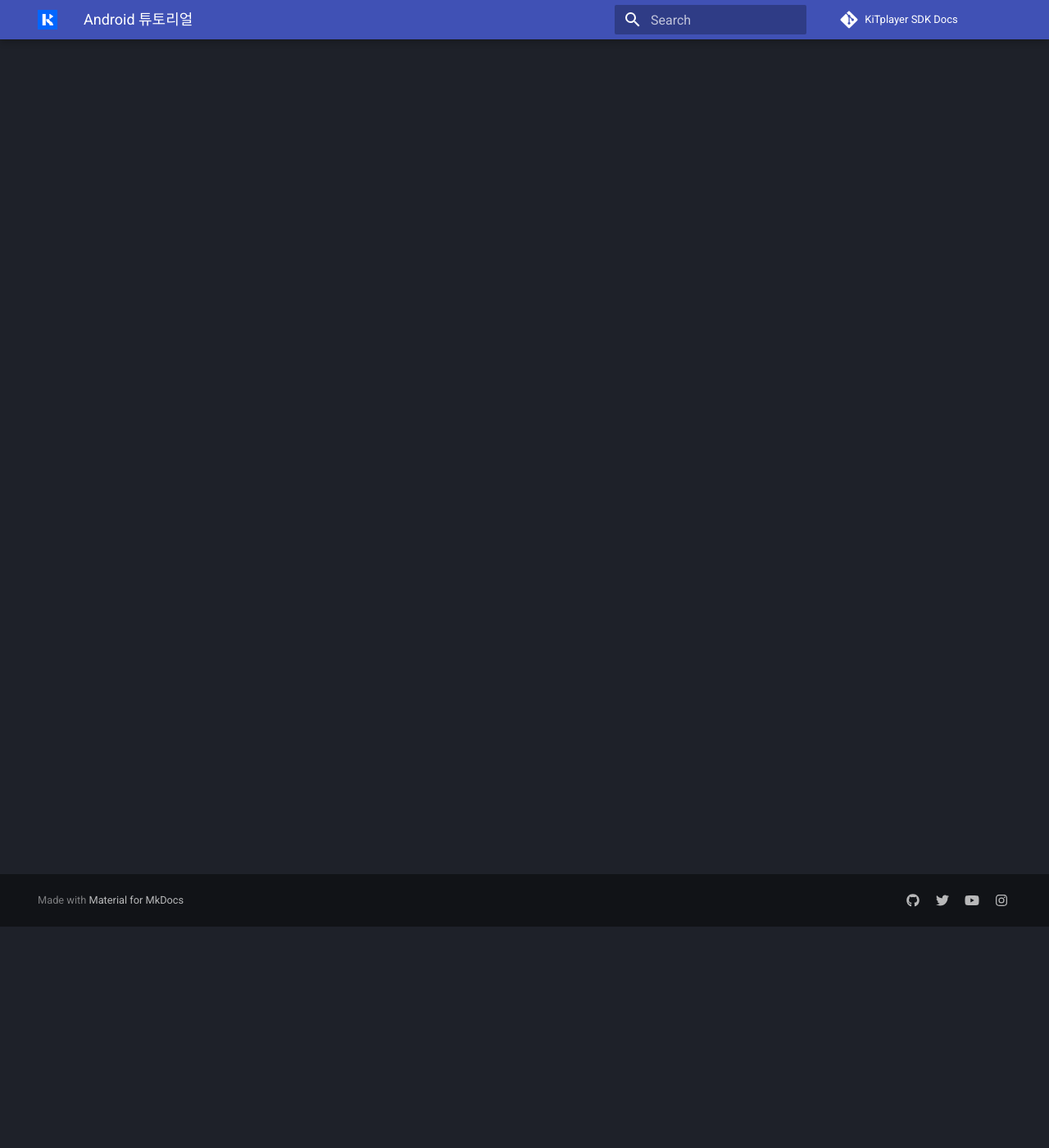
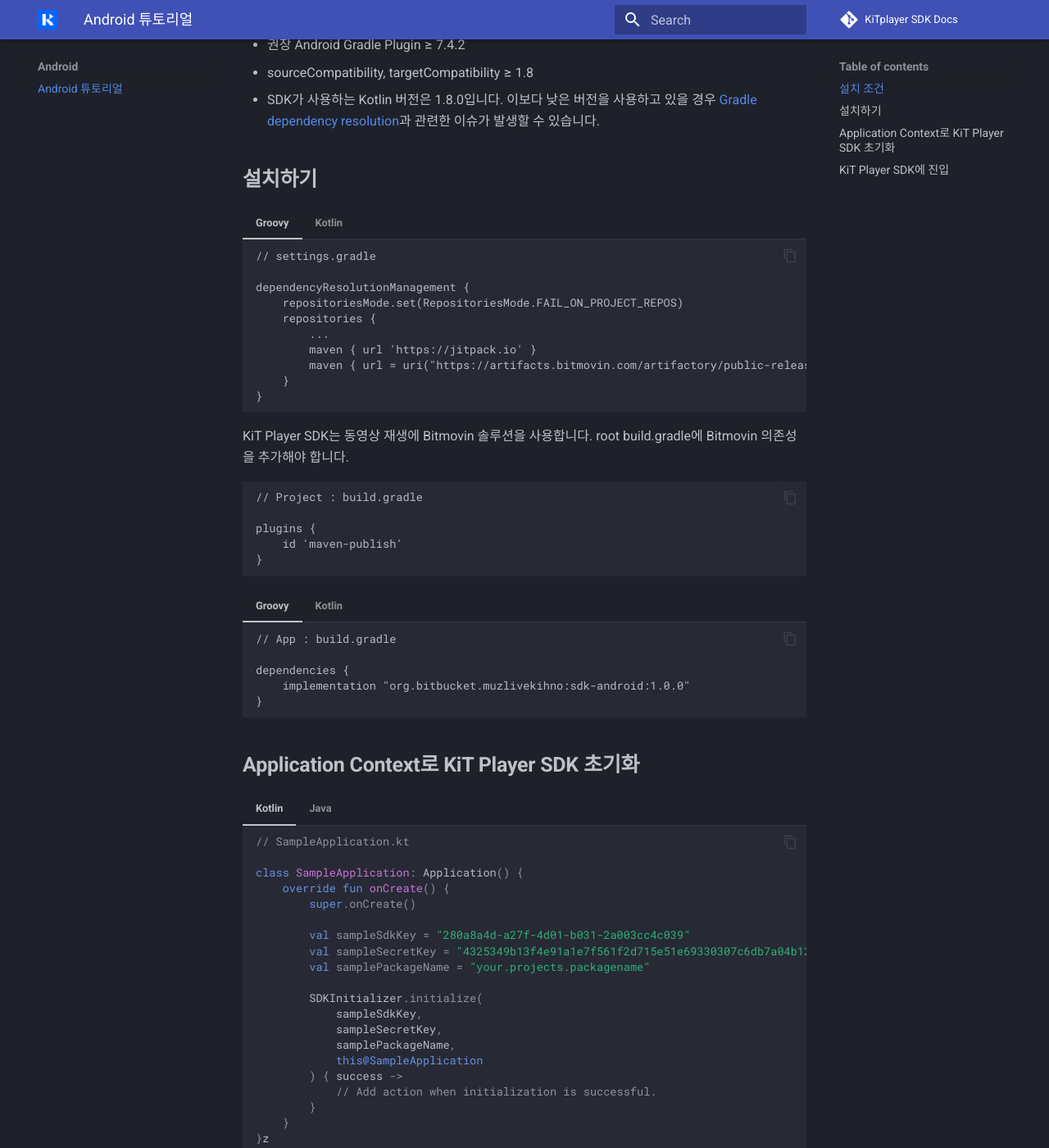
Before and after one commit to kitbetter-web/kit-player-sdk-docs, an MkDocs documentation site: the page built from docs/Android/tutorial.md, in a window 1280 px wide and 1400 px high, scrolled down 270 px. Shown: the whole window at 82% size. Built offline with MkDocs 1.6.1 and Material for MkDocs 9.7.7, drawn with Linux system fonts in a browser that asks for light colours; comment, search, counter and statistics services are not loaded; some of the changed text lies outside the part shown.

Commit message:
튜토리얼 추가

````diff
--- a/docs/Android/tutorial.md
+++ b/docs/Android/tutorial.md
@@ -1 +1,155 @@
-# Android 튜토리얼
+# __Android 튜토리얼__
+## __설치 조건__
+- 최소 설치 가능 안드로이드 SDK Level ≥ 24
+- 권장 Android Gradle Plugin ≥ 7.4.2
+- sourceCompatibility, targetCompatibility ≥ 1.8
+- SDK가 사용하는 Kotlin 버전은 1.8.0입니다. 이보다 낮은 버전을 사용하고 있을 경우 [Gradle dependency resolution](https://docs.gradle.org/current/userguide/dependency_resolution.html)과 관련한 이슈가 발생할 수 있습니다.
+
+## __설치하기__
+=== "Groovy"
+    ```
+    // settings.gradle
+
+    dependencyResolutionManagement {
+        repositoriesMode.set(RepositoriesMode.FAIL_ON_PROJECT_REPOS)
+        repositories {
+            ...
+            maven { url 'https://jitpack.io' }
+            maven { url = uri("https://artifacts.bitmovin.com/artifactory/public-releases") }
+        }
+    }
+    ```
+
+
+
+=== "Kotlin"
+    ```
+    // settings.gradle
+
+    dependencyResolutionManagement {
+        repositoriesMode.set(RepositoriesMode.FAIL_ON_PROJECT_REPOS)
+        repositories {
+            ...
+            maven { url = uri("https://jitpack.io") }
+            maven(url = "https://artifacts.bitmovin.com/artifactory/public-releases")
+        }
+    }
+    ```
+
+KiT Player SDK는 동영상 재생에 Bitmovin 솔루션을 사용합니다.
+root build.gradle에 Bitmovin 의존성을 추가해야 합니다.
+
+```
+// Project : build.gradle
+
+plugins {
+    id 'maven-publish'
+}
+
+```
+
+=== "Groovy"
+    ```
+    // App : build.gradle
+
+    dependencies {
+        implementation "org.bitbucket.muzlivekihno:sdk-android:1.0.0"
+    }
+    ```
+
+=== "Kotlin"
+    ```
+    // App : build.gradle
+
+    dependencies {
+        implementation("org.bitbucket.muzlivekihno:sdk-android:1.0.0")
+    }
+    ```
+
+## __Application Context로 KiT Player SDK 초기화__
+=== "Kotlin"
+
+    ```kotlin
+    // SampleApplication.kt
+
+    class SampleApplication: Application() {
+        override fun onCreate() {
+            super.onCreate()
+
+            val sampleSdkKey = "280a8a4d-a27f-4d01-b031-2a003cc4c039"
+            val sampleSecretKey = "4325349b13f4e91a1e7f561f2d715e51e69330307c6db7a04b1207e9ef9z2357b"
+            val samplePackageName = "your.projects.packagename"
+
+            SDKInitializer.initialize(
+                sampleSdkKey,
+                sampleSecretKey,
+                samplePackageName,
+                this@SampleApplication
+            ) { success ->
+                // Add action when initialization is successful.
+            }
+        }
+    }z
+    ```
+
+=== "Java"
+
+    ```java
+    // SampleApllication.java
+
+    public class SampleApplication extends Application {
+        @Override
+        public void onCreate() {
+            super.onCreate();
+
+            String sdkKey = "280a8a4d-a27f-4d01-b031-2a003cc4c039";
+            String secretKey = "4325349b13f4e91a1e7f561f2d715e51e69330307c6db7a04b1207e9ef9z2357b";
+            String packageName = "your.projects.packagename";
+
+            SDKInitializer.INSTANCE.initialize(
+                    sdkKey, secretKey, packageName, this, new Function1<Boolean, Unit>() {
+                        @Override
+                        public Unit invoke(Boolean aBoolean) {
+                            // Add action when initialization is successful.
+                            return null;
+                        }
+                    }
+            );
+        }
+    }
+    ```
+
+## __KiT Player SDK에 진입__
+=== "Kotlin"
+
+    ```kotlin
+    // SampleActivity.kt
+
+    SDKInitializer.start(
+        activity = this@SampleActivity,
+        sdkType = SDKType.MODAL  // choose which you want (MODAL, EMBED)
+    ) { errorMsg ->
+        // Add action when the start() call fails.
+        Toast.makeText(this@MainActivity, errorMsg, Toast.LENGTH_SHORT).show()
+    }
+    ```
+
+=== "Java"
+
+    ```java
+    // SampleActivity.java
+
+    @Override
+    protected void onCreate(@Nullable Bundle savedInstanceState) {
+        super.onCreate(savedInstanceState);
+
+        SDKInitializer.INSTANCE.start(this, SDKType.EMBED, new Function1<String, Unit>() {
+            @Override
+            public Unit invoke(String errorMsg) {
+                // Add action when the start() call fails.
+                Toast.makeText(SampleActivity.this, errorMsg, Toast.LENGTH_SHORT).show();
+                return null;
+            }
+        });
+    }
+    ```
````
